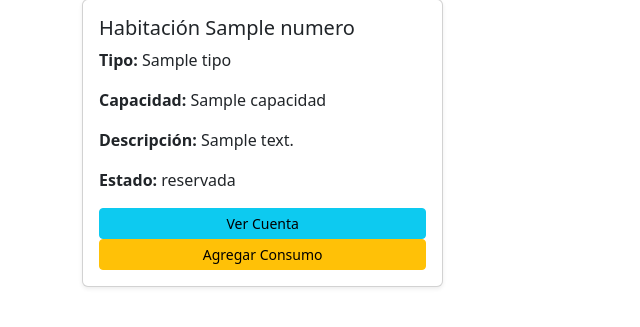
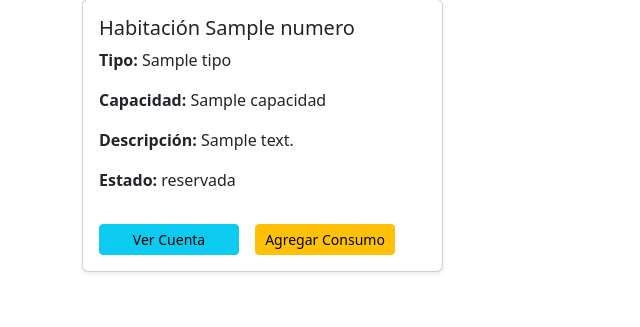
Before and after one commit to juangzj/Hotel_Basan_Plaza, a Django app: template usuarios/templates/panel_de_usuario.html in a window 1280 px wide. Shown: the part 232-559 px from the top of the page, without its empty margins (0-640 px from the left). Run offline with Django 5.2, Linux system fonts and the light colour scheme; the template is opened without the code that fills it: most values are stand-ins (such as "Sample title", 1, 10 or a date in 2020); some libraries are stand-ins or nearby versions.

Commit message:
posible diseño de habiaciones

```diff
--- a/usuarios/templates/panel_de_usuario.html
+++ b/usuarios/templates/panel_de_usuario.html
@@ -11,7 +11,6 @@
 
 <!-- Formulario de filtros -->
 <form method="get" class="row g-2 mb-4">
-  <!-- Select filtro -->
   <div class="col-md-3">
     <select name="filtro" class="form-select" required>
       <option value="" selected disabled>Filtrar por...</option>
@@ -23,17 +22,14 @@
     </select>
   </div>
 
-  <!-- Campo de texto -->
   <div class="col-md-5">
     <input type="text" name="valor" class="form-control" placeholder="Buscar..." required>
   </div>
 
-  <!-- Botón -->
   <div class="col-md-2">
     <button type="submit" class="btn btn-dark w-100">Buscar</button>
   </div>
 
-  <!-- Botón de limpiar -->
   <div class="col-md-2">
     <a href="{% url 'panel_de_usuario' %}" class="btn btn-secondary w-100">Limpiar</a>
   </div>
@@ -41,12 +37,11 @@
 
 <hr>
 
-<!-- Habitaciones -->
 {% if habitaciones %}
 <div class="row g-3">
   {% for h in habitaciones %}
   <div class="col-md-4">
-    <div class="card p-3 shadow-sm">
+    <div class="card p-3 shadow-sm habitacion-card">
       <h5>Habitación {{ h.numero }}</h5>
       <p><strong>Tipo:</strong> {{ h.tipo }}</p>
       <p><strong>Capacidad:</strong> {{ h.capacidad }}</p>
@@ -54,10 +49,15 @@
       <p><strong>Estado:</strong> {{ h.estado }}</p>
 
       {% if h.estado == 'reservada' %}
-      <a href="{% url 'ver_cuenta' h.id %}" class="btn btn-info btn-sm">Ver Cuenta</a>
-      <a href="{% url 'crear_consumo_habitacion' h.id %}" class="btn btn-warning btn-sm">Agregar Consumo</a>
+      <div class="botones-container d-flex flex-wrap gap-3 mt-3">
+        <a href="{% url 'ver_cuenta' h.id %}" class="btn btn-info btn-sm flex-grow-1 flex-md-grow-0"
+          style="min-width: 140px;">Ver Cuenta</a>
+        <a href="{% url 'crear_consumo_habitacion' h.id %}" class="btn btn-warning btn-sm flex-grow-1 flex-md-grow-0"
+          style="min-width: 140px;">Agregar Consumo</a>
+      </div>
       {% else %}
-      <a href="{% url 'realizar_reserva' %}?habitacion_id={{ h.id }}" class="btn btn-dark btn-sm">Realizar Reserva</a>
+      <a href="{% url 'realizar_reserva' %}?habitacion_id={{ h.id }}" class="btn btn-dark btn-sm mt-3 w-100">Realizar
+        Reserva</a>
       {% endif %}
     </div>
   </div>
```
